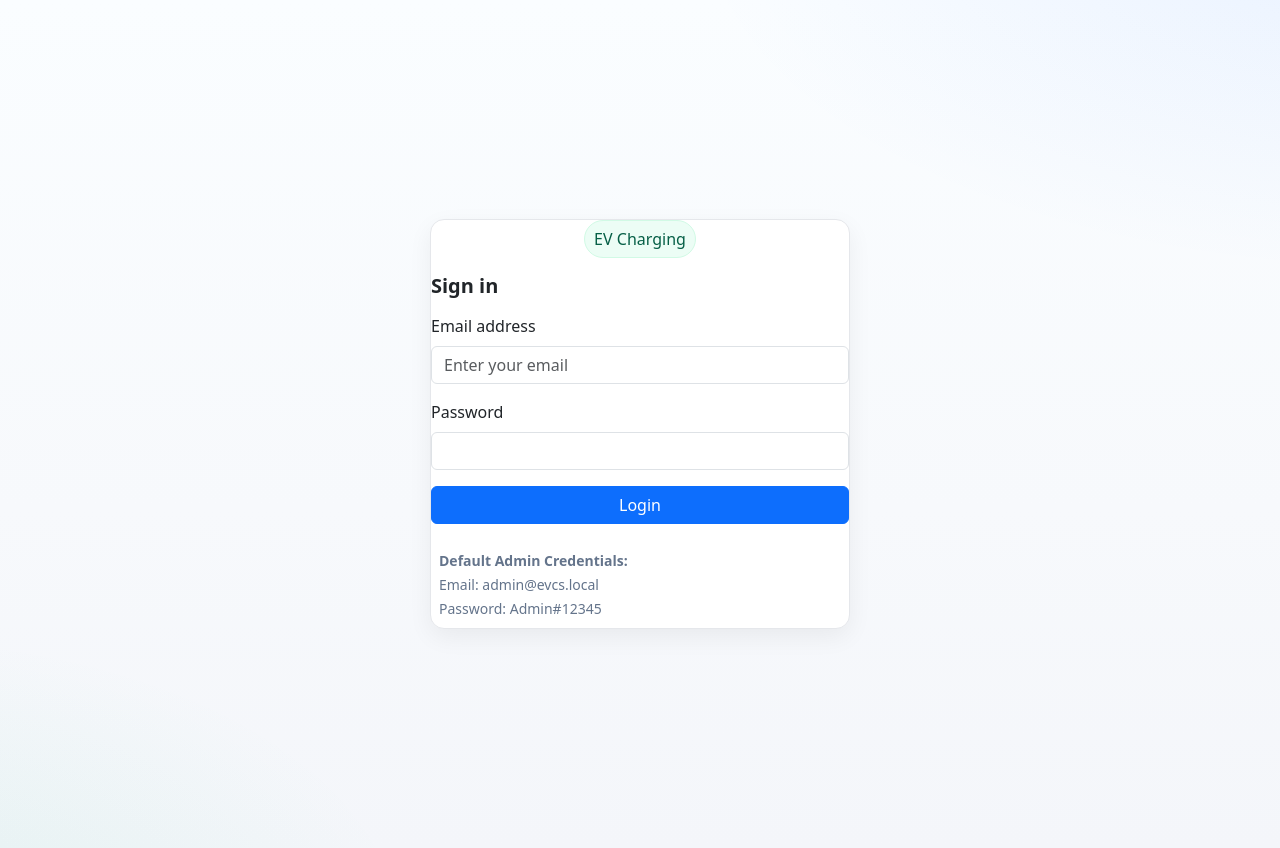
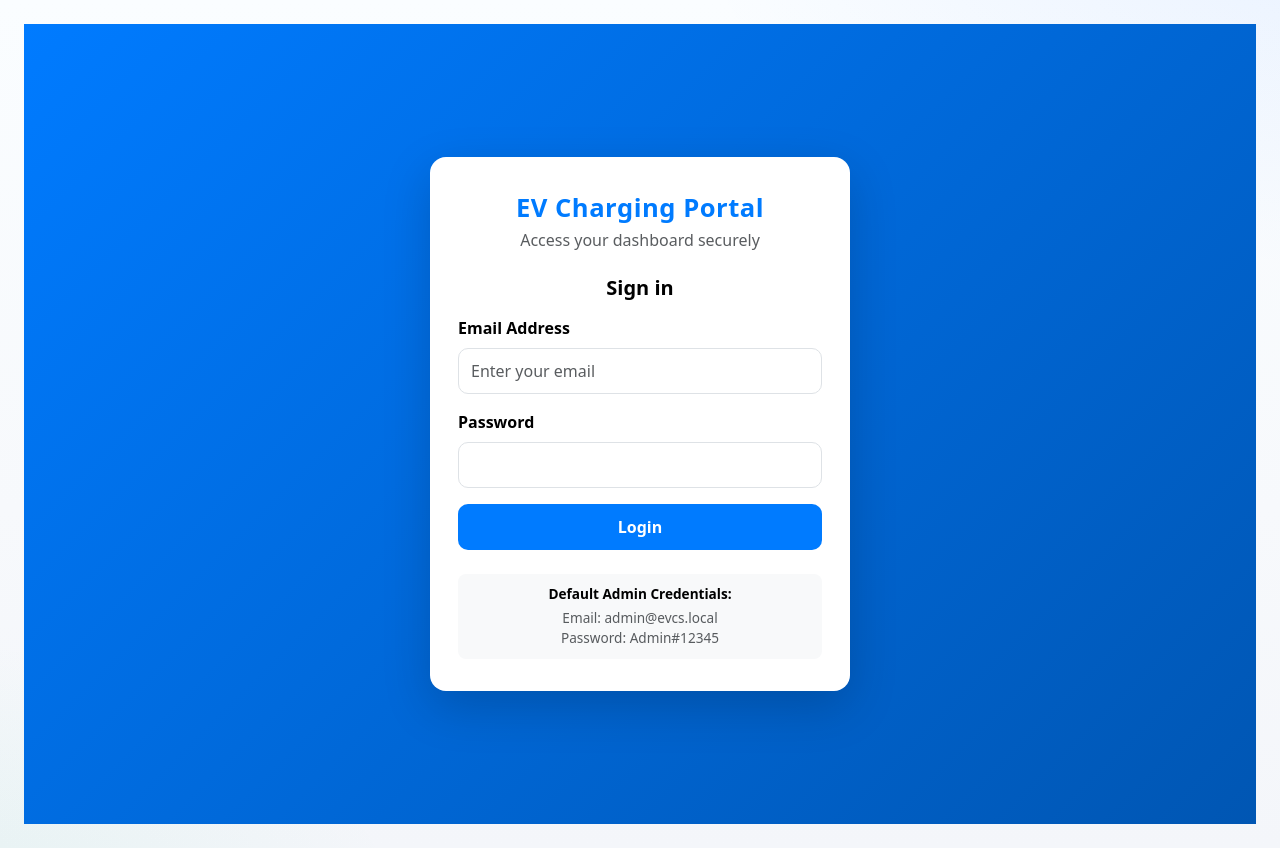
Before and after one commit to EAD-Project-Y4S1/EV-charging-web-app, a React (Vite) app: page /login in a window 1280 px wide. Built offline with nearby package versions, Linux system fonts and the light colour scheme.

Commit message:
Frontend UI modifications

```diff
--- a/src/pages/BookingsPage.jsx
+++ b/src/pages/BookingsPage.jsx
@@ -375,8 +375,10 @@ export default function BookingsPage() {
                           {statusLabel}
                         </span>
                       </td>
-                      <td className="text-end">
-                        <button className="btn btn-sm btn-outline-warning me-2" onClick={() => onCancel(b)}>Cancel</button>
+                      <td className="text-center">
+                        <div className="d-flex justify-content-center align-items-center gap-2">
+                          <button className="btn btn-sm btn-outline-warning" onClick={() => onCancel(b)}>Cancel</button>
+                        </div>
                       </td>
                     </tr>
                   )
@@ -388,15 +390,16 @@ export default function BookingsPage() {
       </div>
 
       {showForm && (
+        <>
         <div className="modal d-block" tabIndex="-1" role="dialog">
           <div className="modal-dialog modal-dialog-centered modal-lg" role="document">
-            <div className="modal-content">
+            <div className="modal-content" style={{borderRadius:12, border:'1px solid #e5e7eb', boxShadow:'0 12px 32px rgba(0,0,0,0.15)'}}>
               <div className="modal-header">
                 <h5 className="modal-title">{editing ? 'Edit Booking' : 'Add Booking'}</h5>
                 <button type="button" className="btn-close" onClick={() => setShowForm(false)}></button>
               </div>
               <form onSubmit={onSubmit}>
-                <div className="modal-body">
+                <div className="modal-body p-4">
                   <div className="row g-3">
                     <div className="col-md-4">
                       <Input label="Reservation ID" value={form.reservationId} onChange={(e) => setForm({ ...form, reservationId: e.target.value })} required placeholder="Reservation ID" />
@@ -503,7 +506,7 @@ export default function BookingsPage() {
                     </div>
                   </div>
                 </div>
-                <div className="modal-footer">
+                <div className="modal-footer px-4">
                   <button type="button" className="btn btn-secondary" onClick={() => setShowForm(false)}>Cancel</button>
                   <button type="submit" className="btn btn-primary">Save</button>
                 </div>
@@ -511,6 +514,8 @@ export default function BookingsPage() {
             </div>
           </div>
         </div>
+        <div className="modal-backdrop fade show"></div>
+        </>
       )}
     </div>
   )
--- a/src/pages/EvOwnersPage.jsx
+++ b/src/pages/EvOwnersPage.jsx
@@ -127,7 +127,7 @@ export default function EvOwnersPage() {
               <th>Email</th>
               <th>Phone</th>
               <th>Status</th>
-              <th></th>
+              <th>Action</th>
             </tr>
           </thead>
           <tbody>
@@ -138,10 +138,12 @@ export default function EvOwnersPage() {
                 <td>{o.email}</td>
                 <td>{o.phone}</td>
                 <td>{statusLabel(o.status)}</td>
-                <td className="text-end">
-                  <button className="btn btn-sm btn-outline-light me-2" onClick={() => onEdit(o)}>Edit</button>
-                  <button className="btn btn-sm btn-outline-warning me-2" onClick={() => onToggle(o)}>{statusLabel(o.status) === 'Active' ? 'Deactivate' : 'Activate'}</button>
-                  <button className="btn btn-sm btn-outline-danger" onClick={() => onDelete(o)}>Delete</button>
+                <td className="text-center">
+                  <div className="d-flex justify-content-center align-items-center gap-2">
+                    <button className="btn btn-sm btn-outline-primary" onClick={() => onEdit(o)}>Edit</button>
+                    <button className="btn btn-sm btn-outline-warning" onClick={() => onToggle(o)}>{statusLabel(o.status) === 'Active' ? 'Deactivate' : 'Activate'}</button>
+                    <button className="btn btn-sm btn-outline-danger" onClick={() => onDelete(o)}>Delete</button>
+                  </div>
                 </td>
               </tr>
             ))}
@@ -151,22 +153,23 @@ export default function EvOwnersPage() {
       </div>
 
       {showForm && (
+        <>
         <div className="modal d-block" tabIndex="-1" role="dialog">
           <div className="modal-dialog modal-dialog-centered modal-lg" role="document">
-            <div className="modal-content">
+            <div className="modal-content" style={{borderRadius:12, border:'1px solid #e5e7eb', boxShadow:'0 12px 32px rgba(0,0,0,0.15)'}}>
               <div className="modal-header">
                 <h5 className="modal-title">{editing ? 'Edit Owner' : 'Add Owner'}</h5>
                 <button type="button" className="btn-close" onClick={() => setShowForm(false)}></button>
               </div>
               <form onSubmit={onSubmit}>
-                <div className="modal-body">
+                <div className="modal-body p-4">
                   <Input label="NIC" value={form.nic} onChange={(e) => setForm({ ...form, nic: e.target.value })} required placeholder="NIC" />
                   <Input label="Name" value={form.name} onChange={(e) => setForm({ ...form, name: e.target.value })} required placeholder="Owner name" />
                   <Input label="Email" type="email" value={form.email} onChange={(e) => setForm({ ...form, email: e.target.value })} placeholder="email(optional)" />
                   <Input label="Phone" value={form.phone} onChange={(e) => setForm({ ...form, phone: e.target.value })} placeholder="phone(optional)" />
                   <Input label="Vehicle Details" value={form.vehicleDetails} onChange={(e) => setForm({ ...form, vehicleDetails: e.target.value })} placeholder="vehicle(optional)" />
                 </div>
-                <div className="modal-footer">
+                <div className="modal-footer px-4">
                   <button type="button" className="btn btn-outline-light" onClick={() => setShowForm(false)}>Cancel</button>
                   <button type="submit" className="btn btn-primary">Save</button>
                 </div>
@@ -174,6 +177,8 @@ export default function EvOwnersPage() {
             </div>
           </div>
         </div>
+        <div className="modal-backdrop fade show"></div>
+        </>
       )}
     </div>
   )
--- a/src/pages/LoginPage.jsx
+++ b/src/pages/LoginPage.jsx
@@ -23,7 +23,6 @@ export default function LoginPage() {
     setLoading(true)
 
     try {
-      // Delegate authentication to AuthContext
       await login({ email: form.email, password: form.password })
       navigate('/')
     } catch (err) {
@@ -42,16 +41,44 @@ export default function LoginPage() {
   }
 
   return (
-    <div className="container d-flex align-items-center justify-content-center" style={{ minHeight: '100vh' }}>
-      <div className="ev-card" style={{ maxWidth: 420, width: '100%' }}>
-        <div className="card-body">
-          <div className="text-center mb-3">
-            <div className="ev-badge">EV Charging</div>
+    <div
+      className="d-flex align-items-center justify-content-center"
+      style={{
+        minHeight: '100vh',
+        background: 'linear-gradient(135deg, #007BFF 0%, #0056b3 100%)',
+        color: '#fff',
+      }}
+    >
+      <div
+        className="card shadow-lg border-0"
+        style={{
+          width: '100%',
+          maxWidth: 420,
+          borderRadius: '16px',
+          background: '#ffffff',
+          color: '#000',
+          padding: '32px 28px',
+        }}
+      >
+        <div className="text-center mb-4">
+          <div
+            className="fw-bold"
+            style={{
+              fontSize: '1.6rem',
+              color: '#007BFF',
+              letterSpacing: '0.5px',
+            }}
+          >
+            EV Charging Portal
           </div>
-          <h5 className="card-title mb-3 ev-page-title">Sign in</h5>
+          <p className="text-muted mb-0">Access your dashboard securely</p>
+        </div>
+
+        <h5 className="text-center mb-3 fw-semibold">Sign in</h5>
+
         <form onSubmit={handleSubmit}>
           <div className="mb-3">
-              <label className="form-label">Email address</label>
+            <label className="form-label fw-semibold">Email Address</label>
             <input
               type="email"
               className="form-control"
@@ -60,10 +87,11 @@ export default function LoginPage() {
               required
               placeholder="Enter your email"
               disabled={loading}
+              style={{ borderRadius: '10px', padding: '10px 12px' }}
             />
           </div>
           <div className="mb-3">
-              <label className="form-label">Password</label>
+            <label className="form-label fw-semibold">Password</label>
             <input
               type="password"
               className="form-control"
@@ -71,29 +99,47 @@ export default function LoginPage() {
               onChange={(e) => setForm({ ...form, password: e.target.value })}
               required
               disabled={loading}
+              style={{ borderRadius: '10px', padding: '10px 12px' }}
             />
           </div>
+
           {error && (
-              <div className="alert alert-danger py-2" role="alert">
+            <div className="alert alert-danger py-2 text-center" role="alert">
               {error}
             </div>
           )}
+
           <button
-              className="btn btn-primary w-100"
+            className="btn w-100 fw-bold"
             type="submit"
             disabled={loading}
+            style={{
+              backgroundColor: '#007BFF',
+              color: '#fff',
+              borderRadius: '10px',
+              padding: '10px 0',
+              transition: 'all 0.3s ease',
+            }}
+            onMouseOver={(e) => (e.target.style.backgroundColor = '#0056b3')}
+            onMouseOut={(e) => (e.target.style.backgroundColor = '#007BFF')}
           >
             {loading ? 'Signing in...' : 'Login'}
           </button>
         </form>
 
-          {/* Default credentials info for development */}
-          <div className="mt-3 p-2" style={{ background: 'rgba(255,255,255,0.05)', borderRadius: 8 }}>
-            <small className="ev-subtitle">
-              <strong>Default Admin Credentials:</strong><br />
-              Email: admin@evcs.local<br />
+        <div
+          className="mt-4 text-center"
+          style={{
+            fontSize: '0.85rem',
+            backgroundColor: '#f8f9fa',
+            borderRadius: '8px',
+            padding: '10px',
+          }}
+        >
+          <strong>Default Admin Credentials:</strong>
+          <div className="text-muted mt-1">
+            Email: admin@evcs.local <br />
             Password: Admin#12345
-            </small>
           </div>
         </div>
       </div>
--- a/src/pages/StationsPage.jsx
+++ b/src/pages/StationsPage.jsx
@@ -216,7 +216,7 @@ export default function StationsPage() {
       <div className="d-flex align-items-center justify-content-between mb-3">
         <h3 className="ev-page-title m-0">Charging Stations</h3>
         <div>
-          <button className="btn btn-outline-primary me-2" onClick={testBackendValidation}>Test Backend</button>
+          {/* <button className="btn btn-outline-primary me-2" onClick={testBackendValidation}>Test Backend</button> */}
           <button className="btn btn-primary" onClick={onAdd}>Add Station</button>
         </div>
       </div>
@@ -231,7 +231,7 @@ export default function StationsPage() {
               <th>Type</th>
               <th>Slots</th>
               <th>Status</th>
-              <th></th>
+              <th>Actions</th>
             </tr>
           </thead>
           <tbody>
@@ -241,14 +241,16 @@ export default function StationsPage() {
                 <td>{s.type === 1 ? 'AC' : s.type === 2 ? 'DC' : s.type}</td>
                 <td>{s.slotsAvailable}</td>
                 <td>{s.status === 1 ? 'Active' : 'Inactive'}</td>
-                <td className="text-end">
-                  <button className="btn btn-sm btn-outline-light me-2" onClick={() => onEdit(s)}>Edit</button>
-                  {s.status === 1 ? (
-                    <button className="btn btn-sm btn-outline-warning me-2" onClick={() => onDeactivate(s)}>Deactivate</button>
-                  ) : (
-                    <button className="btn btn-sm btn-outline-success me-2" onClick={() => onActivate(s)}>Activate</button>
-                  )}
-                  <button className="btn btn-sm btn-outline-danger" onClick={() => onDelete(s)}>Delete</button>
+                <td className="text-center">
+                  <div className="d-flex justify-content-center align-items-center gap-2">
+                    <button className="btn btn-sm btn-outline-primary" onClick={() => onEdit(s)}>Edit</button>
+                    {s.status === 1 ? (
+                      <button className="btn btn-sm btn-outline-warning" onClick={() => onDeactivate(s)}>Deactivate</button>
+                    ) : (
+                      <button className="btn btn-sm btn-outline-success" onClick={() => onActivate(s)}>Activate</button>
+                    )}
+                    <button className="btn btn-sm btn-outline-danger" onClick={() => onDelete(s)}>Delete</button>
+                  </div>
                 </td>
               </tr>
             ))}
@@ -258,15 +260,16 @@ export default function StationsPage() {
       </div>
 
       {showForm && (
+        <>
         <div className="modal d-block" tabIndex="-1" role="dialog">
           <div className="modal-dialog modal-dialog-centered modal-lg" role="document">
-            <div className="modal-content">
+            <div className="modal-content" style={{borderRadius:12, border:'1px solid #e5e7eb', boxShadow:'0 12px 32px rgba(0,0,0,0.15)'}}>
               <div className="modal-header">
                 <h5 className="modal-title">{editing ? 'Edit Station' : 'Add Station'}</h5>
                 <button type="button" className="btn-close" onClick={() => setShowForm(false)}></button>
               </div>
               <form onSubmit={onSubmit}>
-                <div className="modal-body">
+                <div className="modal-body p-4">
                   <Input label="Location" value={form.location} onChange={(e) => setForm({ ...form, location: e.target.value })} required placeholder="Location" />
                   <div className="mb-3">
                     <label className="form-label">Type</label>
@@ -281,7 +284,7 @@ export default function StationsPage() {
                     <textarea className="form-control" rows="4" value={scheduleInput} onChange={(e) => setScheduleInput(e.target.value)} placeholder="Mon 09:00-17:00\nTue 09:00-17:00"></textarea>
                   </div>
                 </div>
-                <div className="modal-footer">
+                <div className="modal-footer px-4">
                   <button type="button" className="btn btn-outline-light" onClick={() => setShowForm(false)}>Cancel</button>
                   <button type="submit" className="btn btn-primary">Save</button>
                 </div>
@@ -289,6 +292,8 @@ export default function StationsPage() {
             </div>
           </div>
         </div>
+        <div className="modal-backdrop fade show"></div>
+        </>
       )}
     </div>
   )
--- a/src/pages/UsersPage.jsx
+++ b/src/pages/UsersPage.jsx
@@ -140,7 +140,7 @@ export default function UsersPage() {
               <th>Full Name</th>
               <th>Role</th>
               <th>Status</th>
-              <th></th>
+              <th>Action</th>
             </tr>
           </thead>
           <tbody>
@@ -148,11 +148,13 @@ export default function UsersPage() {
               <tr key={u.id}>
                 <td>{u.email}</td>
                 <td>{u.fullName}</td>
-                <td>{u.role}</td>
+                <td>{u.role === 1 || u.role === '1' ? 'Back office (1)' : u.role === 2 || u.role === '2' ? 'Station operator (2)' : u.role}</td>
                 <td>{u.isActive ? 'Active' : 'Inactive'}</td>
-                <td className="text-end">
-                  <button className="btn btn-sm btn-outline-light me-2" onClick={() => onEdit(u)}>Edit</button>
-                  <button className="btn btn-sm btn-outline-danger" onClick={() => onDelete(u)}>Delete</button>
+                <td className="text-center">
+                  <div className="d-flex justify-content-center align-items-center gap-2">
+                    <button className="btn btn-sm btn-outline-primary" onClick={() => onEdit(u)}>Edit</button>
+                    <button className="btn btn-sm btn-outline-danger" onClick={() => onDelete(u)}>Delete</button>
+                  </div>
                 </td>
               </tr>
             ))}
@@ -162,15 +164,16 @@ export default function UsersPage() {
       </div>
 
       {showForm && (
+        <>
         <div className="modal d-block" tabIndex="-1" role="dialog">
           <div className="modal-dialog modal-dialog-centered modal-lg" role="document">
-            <div className="modal-content">
+            <div className="modal-content" style={{borderRadius:12, border:'1px solid #e5e7eb', boxShadow:'0 12px 32px rgba(0,0,0,0.15)'}}>
               <div className="modal-header">
                 <h5 className="modal-title">{editing ? 'Edit User' : 'Add User'}</h5>
                 <button type="button" className="btn-close" onClick={() => setShowForm(false)}></button>
               </div>
               <form onSubmit={onSubmit}>
-                <div className="modal-body">
+                <div className="modal-body p-4">
                   <Input label="Email" type="email" value={form.email} onChange={(e) => setForm({ ...form, email: e.target.value })} required placeholder="user@example.com" />
                   {!editing && (
                     <Input label="Password" type="password" value={form.password} onChange={(e) => setForm({ ...form, password: e.target.value })} required placeholder="Password" />
@@ -190,7 +193,7 @@ export default function UsersPage() {
                     </div>
                   )}
                 </div>
-                <div className="modal-footer">
+                <div className="modal-footer px-4">
                   <button type="button" className="btn btn-outline-light" onClick={() => setShowForm(false)}>Cancel</button>
                   <button type="submit" className="btn btn-primary">Save</button>
                 </div>
@@ -198,6 +201,8 @@ export default function UsersPage() {
             </div>
           </div>
         </div>
+        <div className="modal-backdrop fade show"></div>
+        </>
       )}
     </div>
   )
```
Lines whose indentation alone changed are shown as unchanged.
